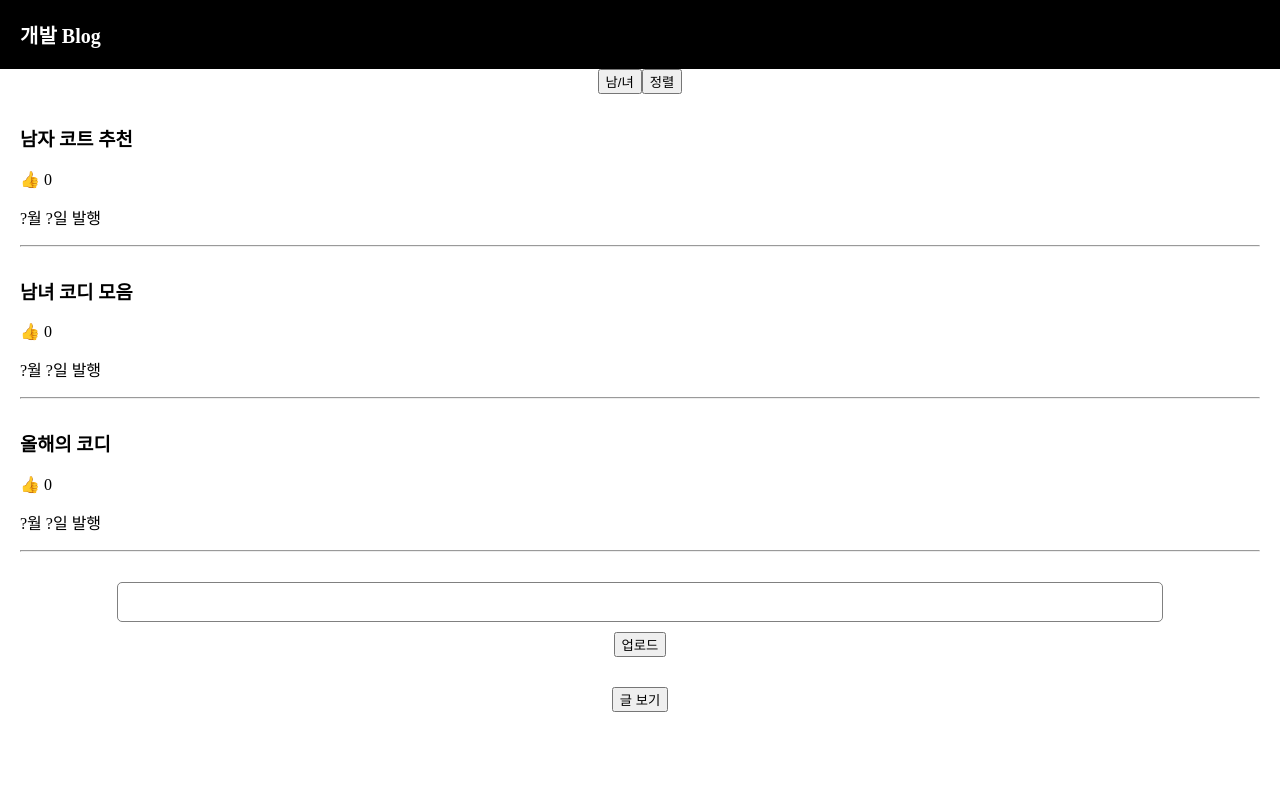
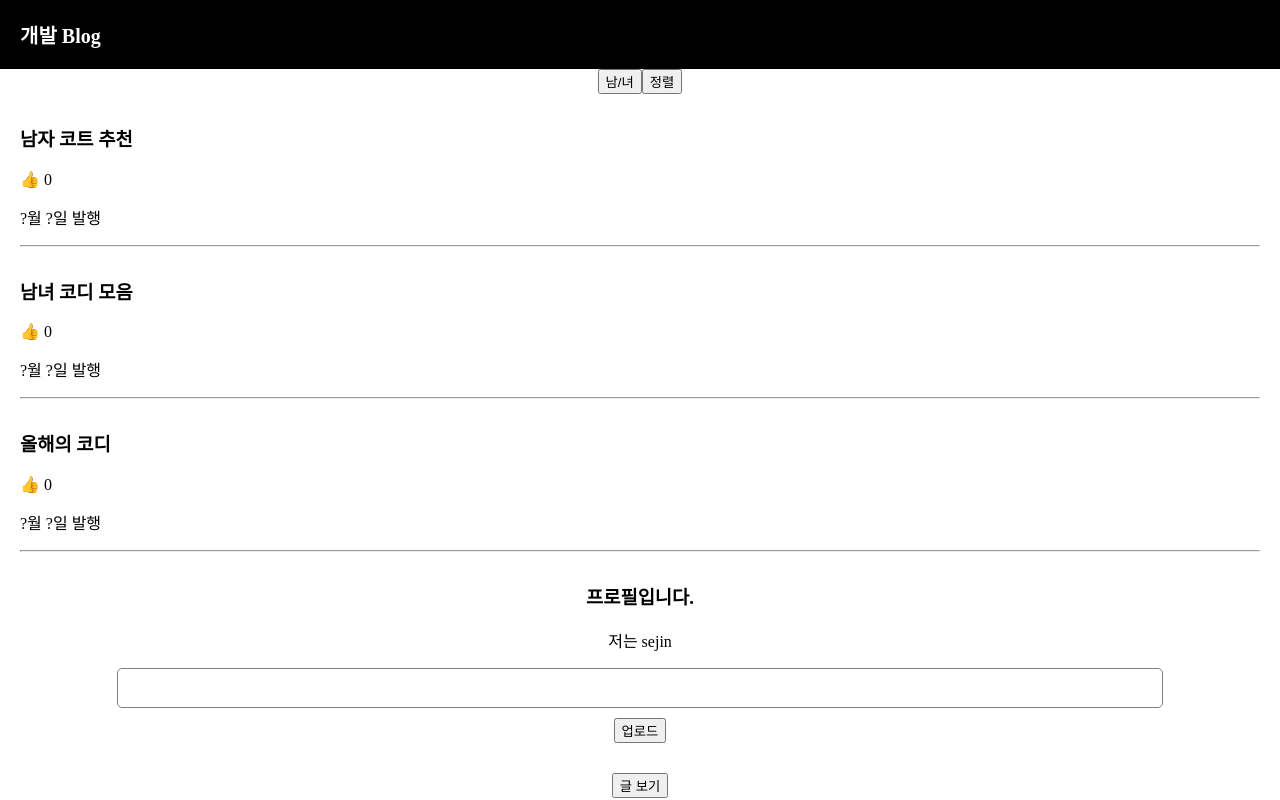
Before and after one commit to plusmate/ReactTutorial-blog, a React (Create React App) app: page / in a window 1280 px wide. Shown: the top 800 px of the page. Built offline with nearby package versions, Linux system fonts and the light colour scheme.

Commit message:
fifth commit

```diff
--- a/src/App.js
+++ b/src/App.js
@@ -56,7 +56,7 @@ function App() {
   // function Post() {
   //   var postArray = []
 
-  //   for (var i = 0; i<3; i++){
+  //   for (let i = 0; i<3; i++){
   //     postArray.push(
   //       <div className="list">
   //         <h3 onClick={ () => changingPosts(i)}>{currentTitle[i]} </h3>
@@ -98,6 +98,7 @@ function App() {
       {/* <input onChange={ (e) => { changingInputValue(e.target.value)} }/> */}
 
       <div className='publish'>
+        <Profile/>
         <input onChange={ (e) => { changingInputValue(e.target.value)} }/>
         <button onClick={ inputValueFunction }>업로드</button>
       </div>
@@ -106,9 +107,6 @@ function App() {
       {/* 자식component에 props전달 ) <자식component 작명={state명}/>*/}
       {modal === true ? <Modal currentTitle={currentTitle} postNumber={postNumber}/> : null}
     </div>
-
-
-
   );
 }
 
@@ -122,4 +120,22 @@ function Modal(props){
   )
 }
 
+
+// 구버전 리액트
+class Profile extends React.Component{
+  constructor(){
+    super()
+    this.state = { name: 'sejin', age: 30}
+  }
+
+  render(){
+    return(
+      <>
+        <h3>프로필입니다.</h3>
+        <p>저는 {this.state.name}</p>
+      </>
+    )
+  }
+}
+
 export default App;
```
